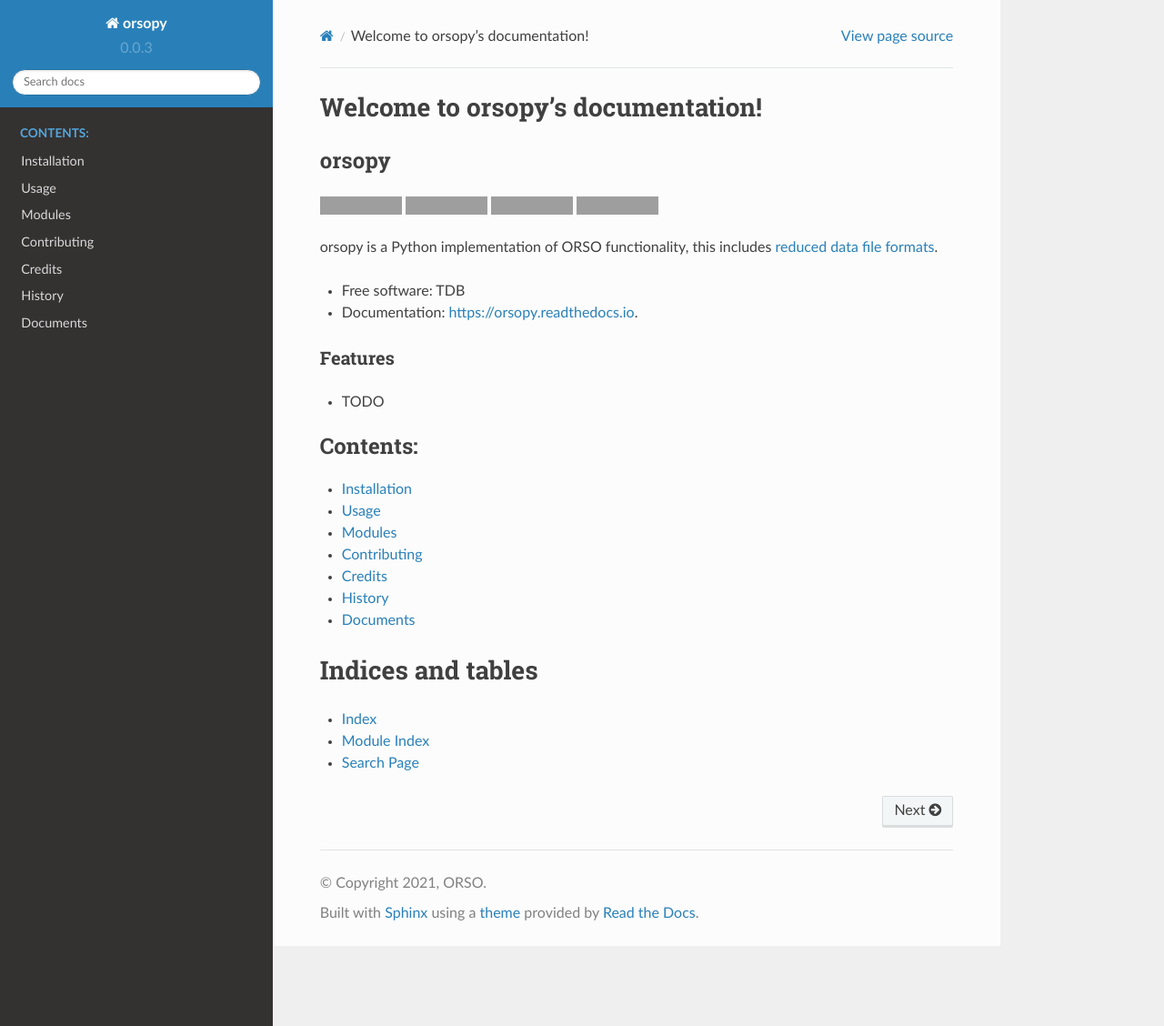
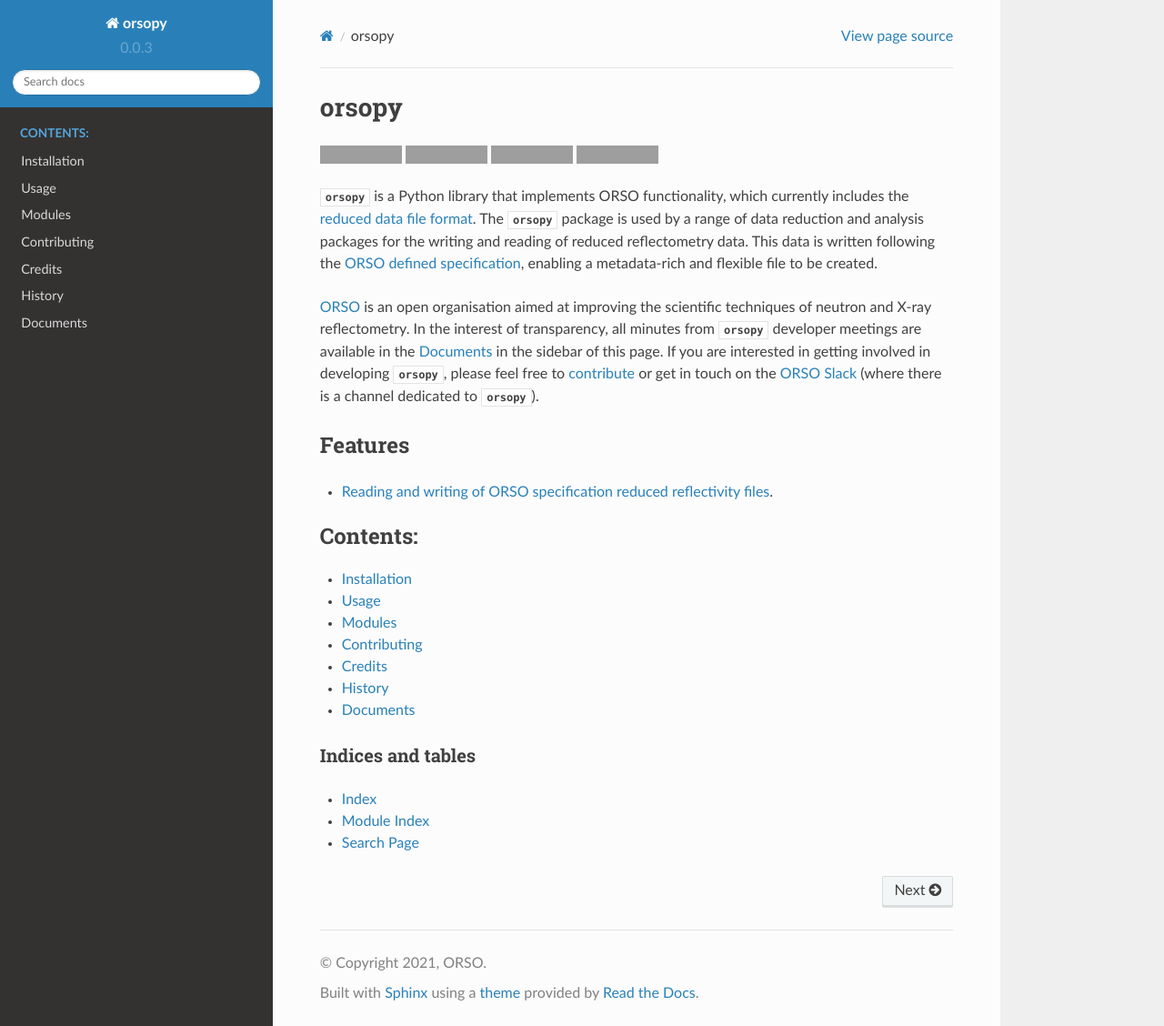
Before and after one commit to reflectivity/orsopy, a Sphinx documentation site: the page built from docs/index.rst, in a window 1280 px wide and 1128 px high. Shown: the whole window at 91% size. Built offline with Sphinx 7.4.7 and the Read the Docs theme 2.0.0, drawn with Linux system fonts in a browser that asks for light colours; grey boxes are pictures that could not be loaded.

Commit message:
Improvements to the README (and therefore the documentation homepage) and a specification regarding the improtation of classes and functions from the fileio module

```diff
--- a/README.rst
+++ b/README.rst
@@ -16,16 +16,23 @@ orsopy
         :target: https://coveralls.io/github/reflectivity/orsopy?branch=main
         :alt: Coverage Level
 
-orsopy is a Python implementation of ORSO functionality, this includes `reduced data file formats`_.
+:py:mod:`orsopy` is a Python library that implements ORSO functionality, which currently includes the `reduced data file format`_.
+The :py:mod:`orsopy` package is used by a range of data reduction and analysis packages for the writing and reading of reduced reflectometry data.
+This data is written following the `ORSO defined specification`_, enabling a metadata-rich and flexible file to be created.
 
-
-* Free software: TDB
-* Documentation: https://orsopy.readthedocs.io.
-
+`ORSO`_ is an open organisation aimed at improving the scientific techniques of neutron and X-ray reflectometry.
+In the interest of transparency, all minutes from :py:mod:`orsopy` developer meetings are available in the `Documents`_ in the sidebar of this page.
+If you are interested in getting involved in developing :py:mod:`orsopy`, please feel free to `contribute`_ or get in touch on the `ORSO Slack`_ (where there is a channel dedicated to :py:mod:`orsopy`).
 
 Features
 --------
 
-* TODO
+* `Reading and writing of ORSO specification reduced reflectivity files`_.
 
-.. _`reduced data file formats`: https://www.reflectometry.org/working_groups/file_formats/
+.. _`reduced data file format`: https://www.reflectometry.org/file_formats/
+.. _`ORSO defined specification`: https://www.reflectometry.org/file_formats/spec
+.. _`ORSO`: https://www.reflectometry.org
+.. _`Documents`: https://orsopy.readthedocs.io/en/latest/documents.html
+.. _`contribute`: https://orsopy.readthedocs.io/en/latest/contributing.html
+.. _`ORSO Slack`: https://join.slack.com/t/orso-co/shared_invite/zt-z7p3v89g-~JgCbzcxurQP6ufqdfTCfw
+.. _`Reading and writing of ORSO specification reduced reflectivity files`: ./modules.html#fileio
--- a/docs/index.rst
+++ b/docs/index.rst
@@ -1,5 +1,3 @@
-Welcome to orsopy's documentation!
-======================================
 .. include:: ../README.rst
 
 .. toctree::
--- a/docs/modules.rst
+++ b/docs/modules.rst
@@ -4,7 +4,8 @@ Modules
 fileio
 ------
 
-The role of the :code:`fileio` module is to enable the creation of and parsing from ORSO reduced data files.
+The role of the :py:mod:`fileio` module is to enable the creation of and parsing from ORSO reduced data files.
+All public classes and functions in the :py:mod:`fileio` module are available directly from :py:mod:`fileio` without needing to specify a particular submodule.
 
 .. toctree::
    :maxdepth: 1
```
